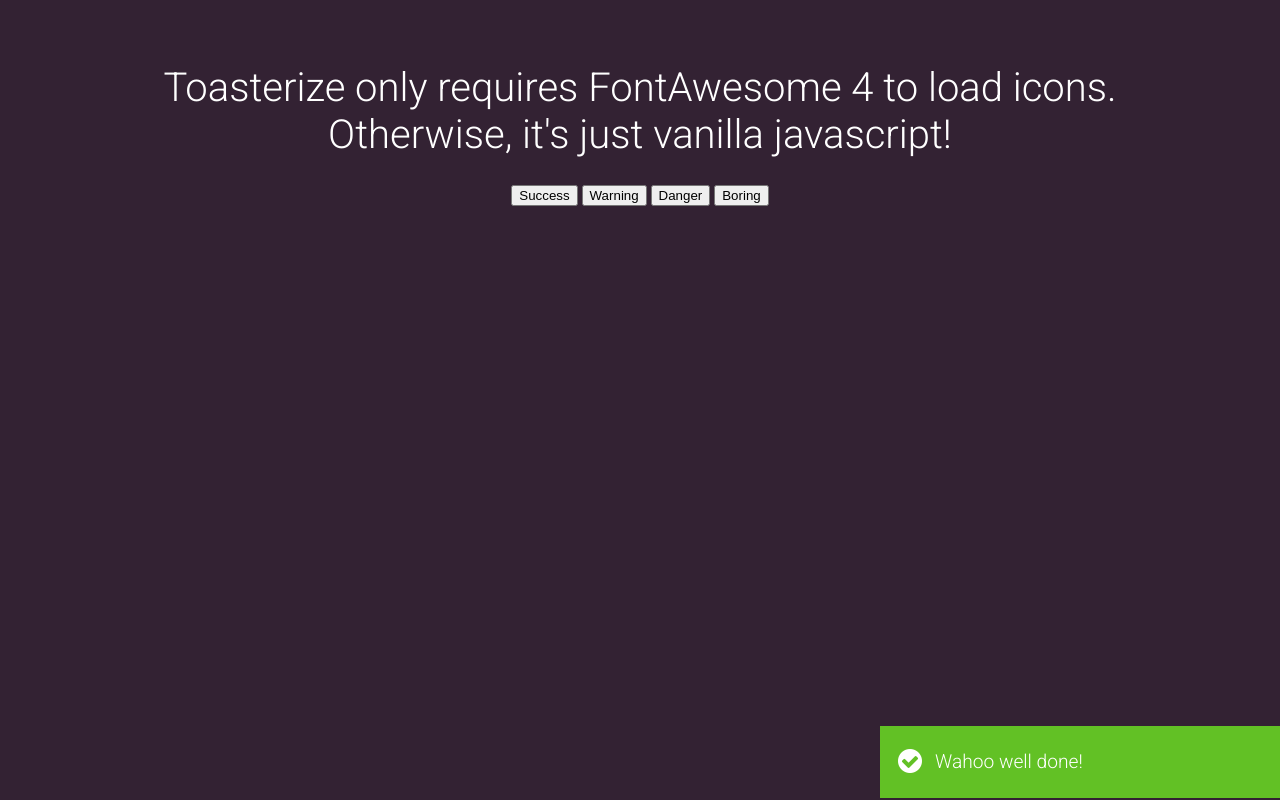
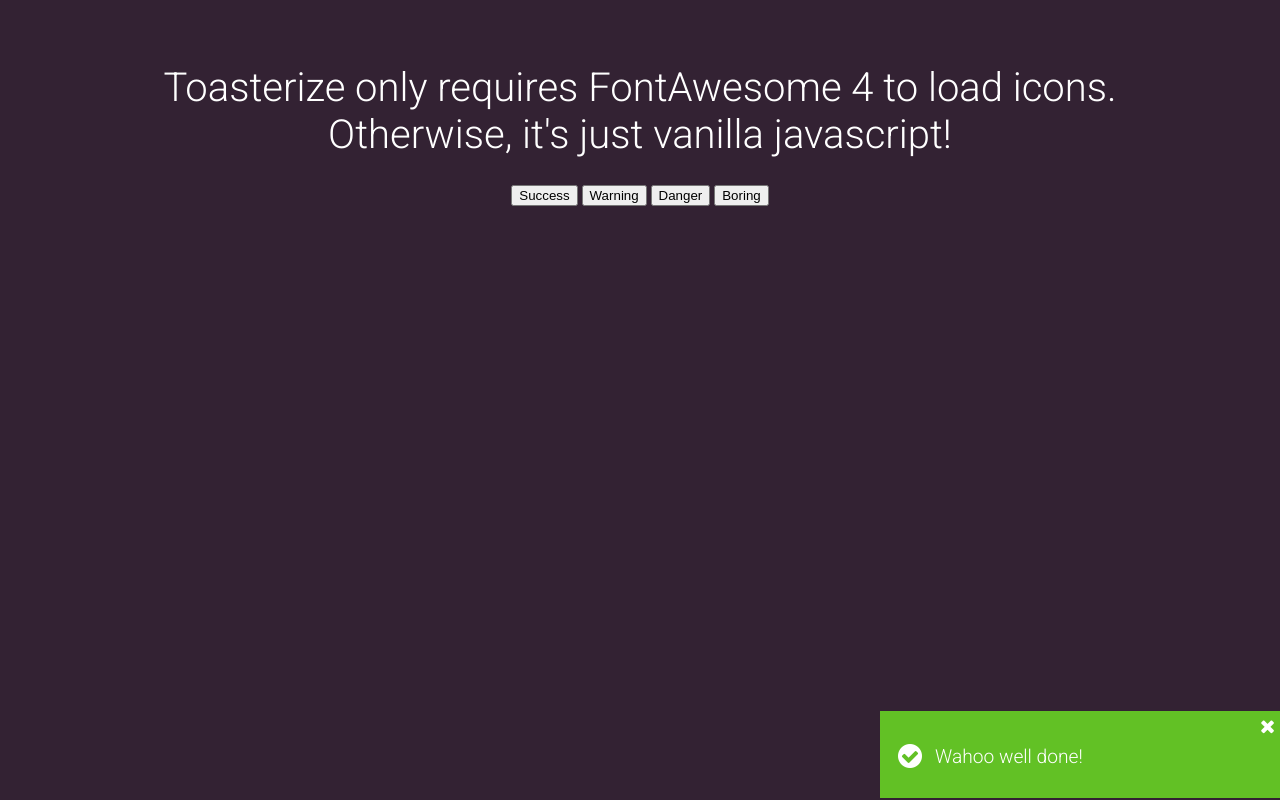
Before and after one commit to alexrdavis48/toasterize, a plain HTML site: page example.html in a window 1280 px wide. Both pictures are taken after a click on the button "Success". Drawn offline with Linux system fonts and the light colour scheme.

Commit message:
Added remove button

```diff
--- a/css/toasterize.css
+++ b/css/toasterize.css
@@ -65,7 +65,28 @@ body, html {
   }
 
 .toast-container {
+	padding: 15px 5px 10px 5px;
+}
+
+.toast-container button {
+	background-color: transparent;
+	border: none;
+	position: absolute;
+	top: 0;
+	right: 0;
 	padding: 5px;
+	font-size: 1.2em;
+	color: #fff;
+	cursor: pointer;
+}
+
+.toast-container button:active {
+	outline: none;
+	border: none;
+}
+
+.toast-container button:focus {
+	outline:0;
 }
 
 .toast-msg .icon {
--- a/js/toasterize.js
+++ b/js/toasterize.js
@@ -50,18 +50,29 @@ var toast = function(type, message) {
 		var iconDiv = document.createElement("div");
 		var contentDiv = document.createElement("div");
 		var i = document.createElement("i");
+		var x = document.createElement("i");
 		var p = document.createElement("p");
+		var btn = document.createElement("button");
+
+		btn.onclick= function() {
+			var el = document.getElementById("toast-col");
+			var child = document.getElementById(c);
+			el.removeChild(child);
+		}
 
 		outerDiv.className ="toast-msg " + bgColor;
 		outerDiv.id= c;
 		innerDiv.className ="toast-container";
 		iconDiv.className ="icon";
 		contentDiv.className ="content";
-		i.className ="fa " + icon;
+		i.className="fa " + icon;
+		x.className= "fa fa-times";
 		p.appendChild(document.createTextNode(message));
 
+		btn.appendChild(x);
 		contentDiv.appendChild(p);
 		iconDiv.appendChild(i);
+		innerDiv.appendChild(btn);
 		innerDiv.appendChild(iconDiv);
 		innerDiv.appendChild(contentDiv);
 		outerDiv.appendChild(innerDiv);
```
